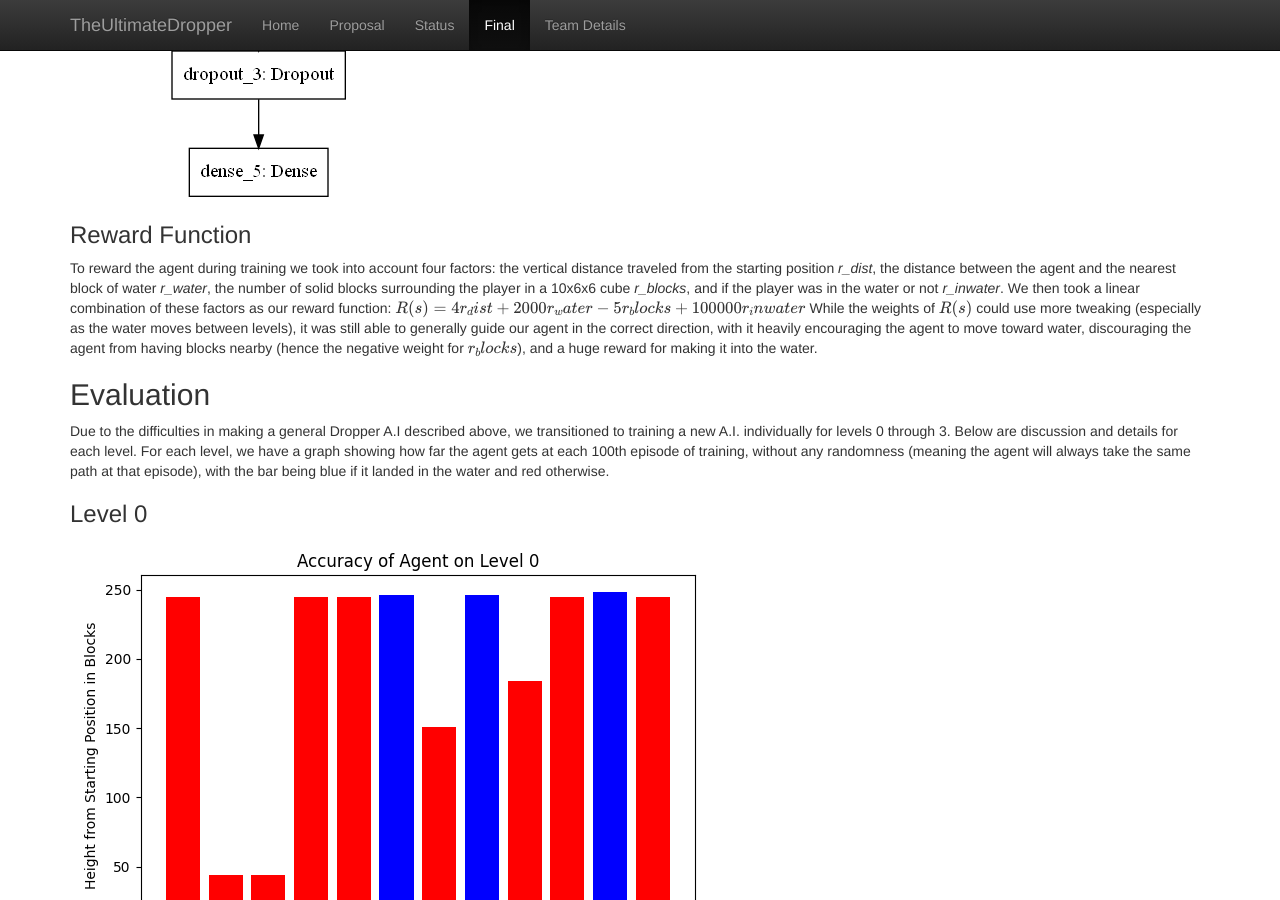
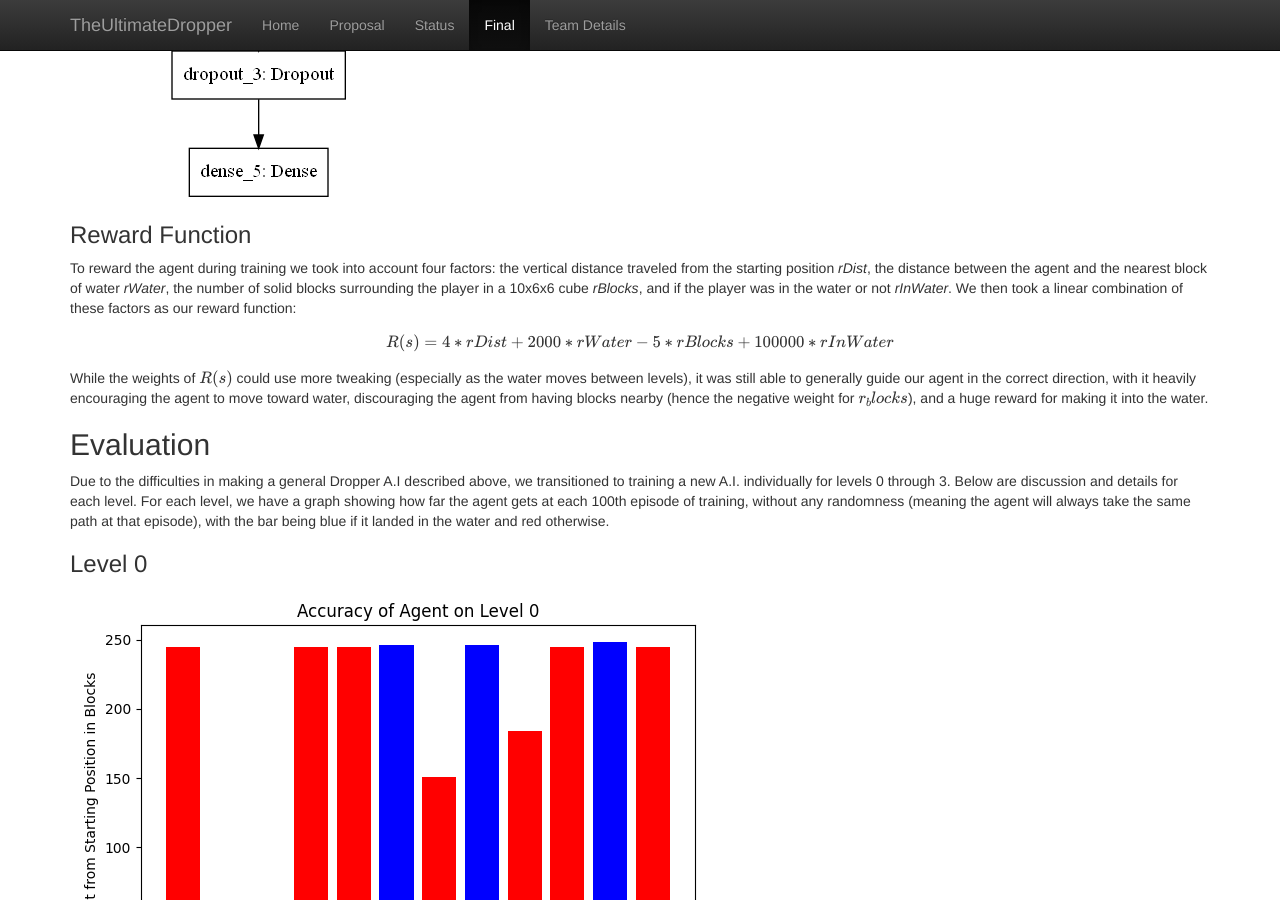
Before and after one commit to kendrixc/TheUltimateDropper, a Jekyll site: the page built from docs/final.md, in a window 1280 px wide and 900 px high, scrolled down 2169 px. Built offline with Jekyll 4.4.1, drawn with Linux system fonts in a browser that asks for light colours; formulas are drawn with MathJax 3.

Commit message:
Final report test 4

```diff
--- a/docs/final.md
+++ b/docs/final.md
@@ -25,8 +25,10 @@ The model chosen is a convolutional neural network that takes in the observation
 ![CNN Diagram](model_vis.png)
 
 ### Reward Function
-To reward the agent during training we took into account four factors: the vertical distance traveled from the starting position *r_dist*, the distance between the agent and the nearest block of water *r_water*, the number of solid blocks surrounding the player in a 10x6x6 cube *r_blocks*, and if the player was in the water or not *r_inwater*.  We then took a linear combination of these factors as our reward function:
-$$ R(s) = 4r_dist + 2000r_water -5r_blocks + 100000r_inwater $$
+To reward the agent during training we took into account four factors: the vertical distance traveled from the starting position *rDist*, the distance between the agent and the nearest block of water *rWater*, the number of solid blocks surrounding the player in a 10x6x6 cube *rBlocks*, and if the player was in the water or not *rInWater*.  We then took a linear combination of these factors as our reward function:
+
+$$ R(s) = 4*rDist + 2000*rWater -5*rBlocks + 100000*rInWater $$
+
 While the weights of $$R(s)$$ could use more tweaking (especially as the water moves between levels), it was still able to generally guide our agent in the correct direction, with it heavily encouraging the agent to move toward water, discouraging the agent from having blocks nearby (hence the negative weight for $$r_blocks$$), and a huge reward for making it into the water.
 
 ## Evaluation
@@ -36,14 +38,17 @@ Due to the difficulties in making a general Dropper A.I described above, we tran
 ![](lvl_0_test.png)
 
 Level 0 is the simplest level by far, with an agent winning by moving slightly to the left (which can be seen in the video).  From the graph we can see that by episode 600 the agent had learned to land in the water, with it becoming more common as training continued.  The graph is fairly noisy because of the structure of the level, where an agent can get all the way to the bottom but not land in water by simply not moving, which explains the initial bump at 100.
+
 ### Level 1
 ![](lvl_1_test.png)
 
 Level 1 was difficult to train because the water is not directly on the ground as with the other levels, but instead on the side of the map (as seen in the video).  Due to the difficulty of having to first move away from the wall to avoid obstacles, and then move toward it to hit the water, the A.I. was unable to land in the water, but was still able to make it to the bottom of the map.  We believe that given more time to explore the agent could learn to target the water, but there was not enough time to do this.
+
 ### Level 2
 ![](lvl_2_test.png)
 
 Level 2 for a human looks simple, as it is basically a big funnel, but is actually harder than it initially seems.  From the graph we see the A.I. would get near the bottom, but never quite make it to the water.  This is because the A.I. learned very early on to move away from the wall it starts in front of, but problems arise when it then continues this and ends up hitting the opposite wall before making it into the water.  We believe this could be fixed by punishing the A.I. for purposely getting closer to a wall, but again due to time constraints we did not have enough time to train an A.I. with this implemented.
+
 ### Level 3
 ![](lvl_3_test.png)
 
```
